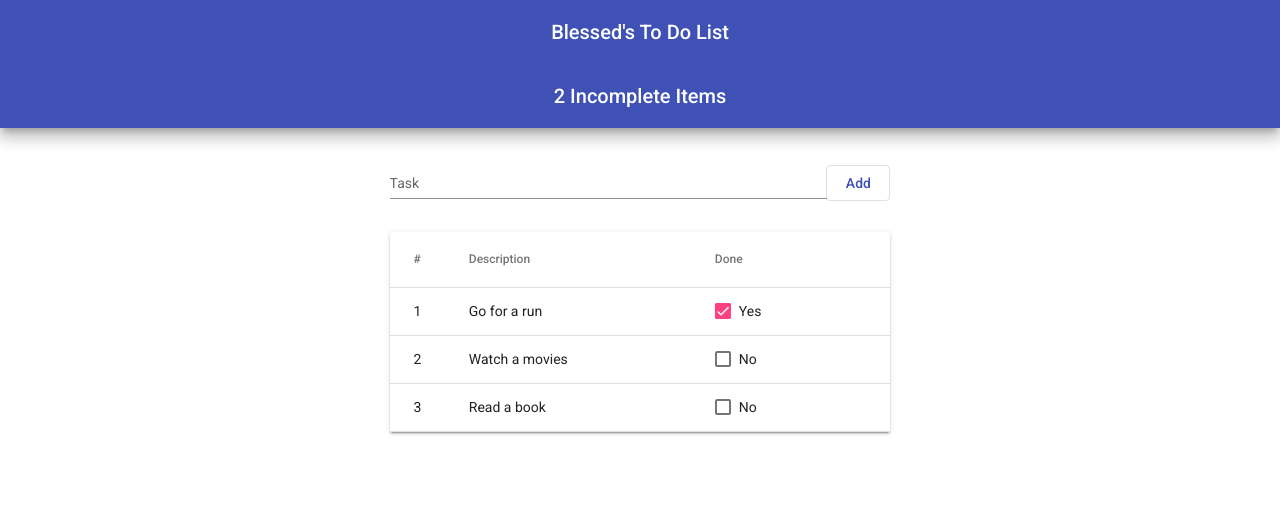
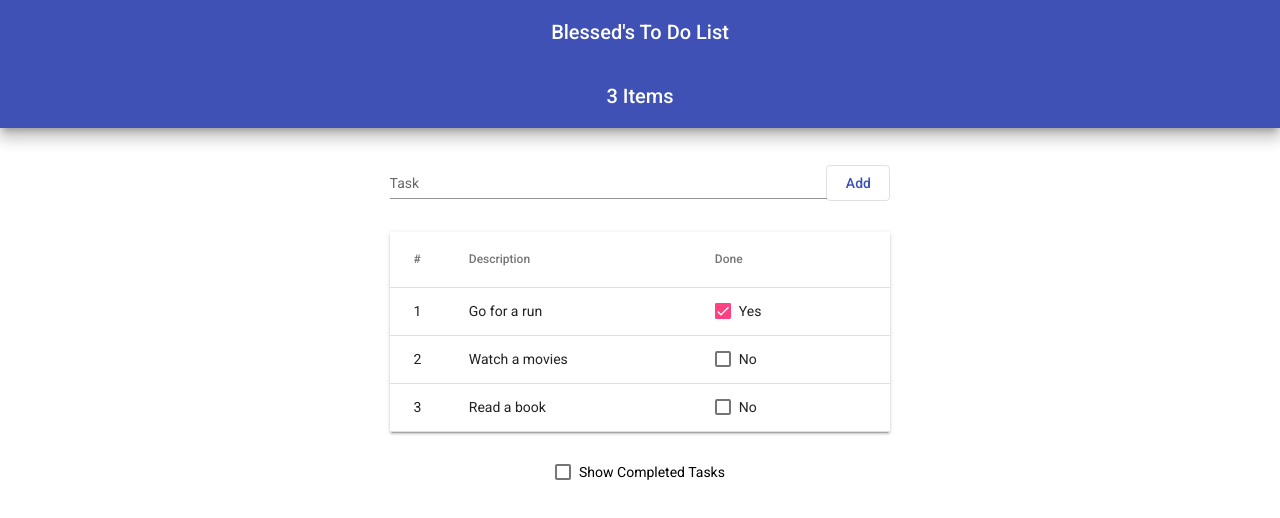
Before and after one commit to blessed-sibanda/angular-todo, an Angular app: page / in a window 1280 px wide. Shown: the top 518 px of the page. Built offline with nearby package versions, Linux system fonts and the light colour scheme.

Commit message:
filter completed tasks

```diff
--- a/src/app/app.component.html
+++ b/src/app/app.component.html
@@ -3,7 +3,7 @@
     <span>{{ username }}'s To Do List</span>
   </mat-toolbar-row>
   <mat-toolbar-row class="toolbar-row">
-    <span>{{ itemCount }} Incomplete Items</span>
+    <span>{{ itemCount }} {{ showComplete ? "Incomplete" : "" }} Items</span>
   </mat-toolbar-row>
 </mat-toolbar>
 
@@ -58,3 +58,18 @@
     <tr mat-row *matRowDef="let row; columns: displayedColumns"></tr>
   </table>
 </div>
+
+<div class="option-wrapper" fxLayout="row" fxLayoutAlign="center">
+  <form
+    fxLayout="row"
+    fxLayoutAlign="center baseline"
+    fxFlex.lg="40%"
+    fxFlex.md="50%"
+    fxFlex.sm="70%"
+    fxFlex.xs="100%"
+  >
+    <mat-checkbox name="show-complete" [(ngModel)]="showComplete">
+      Show Completed Tasks
+    </mat-checkbox>
+  </form>
+</div>
--- a/src/app/app.component.scss
+++ b/src/app/app.component.scss
@@ -10,6 +10,10 @@
   margin: 1.4em 1em 0;
 }
 
+.option-wrapper {
+  margin: 1em;
+}
+
 .toolbar {
   text-align: center;
 }
--- a/src/app/app.component.ts
+++ b/src/app/app.component.ts
@@ -9,6 +9,8 @@ import { TodoList } from './todo-list';
   styleUrls: ['./app.component.scss'],
 })
 export class AppComponent {
+  showComplete: boolean = false;
+
   private list = new TodoList('Blessed', [
     new TodoItem('Go for a run', true),
     new TodoItem('Watch a movies'),
@@ -23,11 +25,17 @@ export class AppComponent {
   }
 
   get itemCount(): number {
-    return this.list.items.filter((item) => !item.complete).length;
+    if (this.showComplete) {
+      return this.list.items.length - this.items.length;
+    } else {
+      return this.list.items.length;
+    }
   }
 
   get items(): readonly TodoItem[] {
-    return this.list.items;
+    return this.list.items.filter((item) =>
+      this.showComplete ? item.complete : true
+    );
   }
 
   addItem(taskInput: HTMLInputElement) {
```
